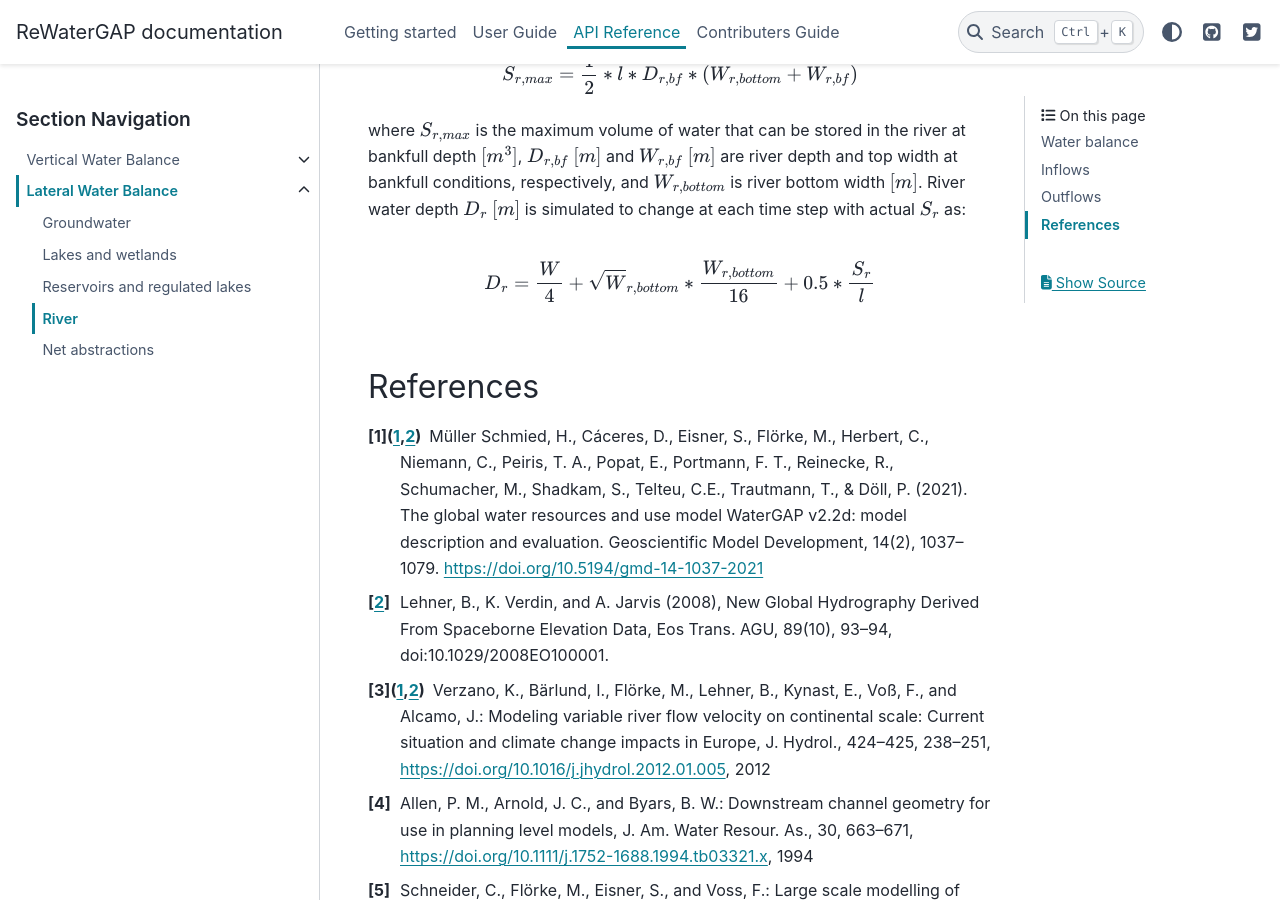
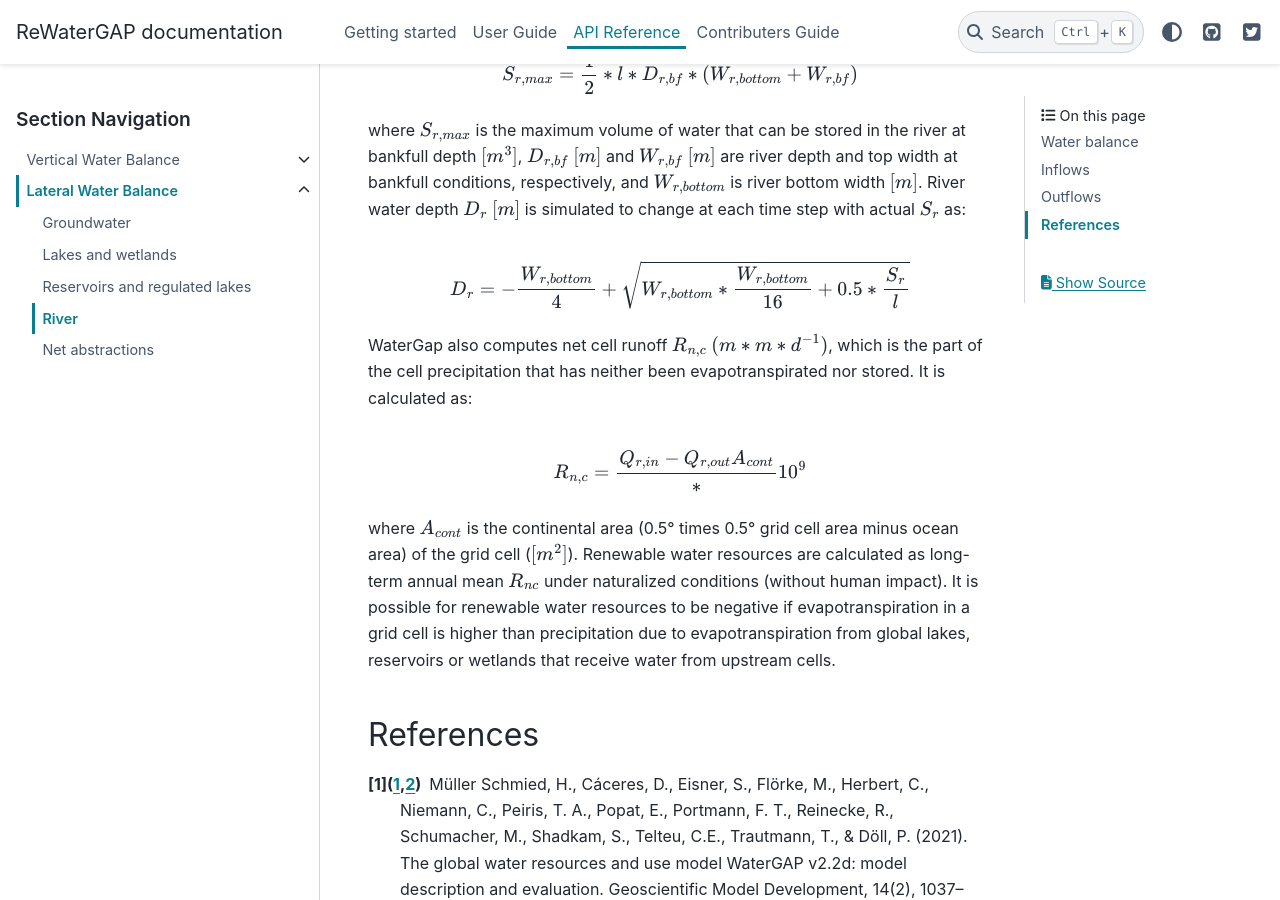
Before and after one commit to HydrologyFrankfurt/ReWaterGAP, a Sphinx documentation site: the page built from docs/api_docs/lateral_water_balance/river.rst, in a window 1280 px wide and 900 px high, scrolled down 1857 px. Built offline with Sphinx 7.4.7 and the PyData theme 0.15.4, drawn with Linux system fonts in a browser that asks for light colours; pages that are not in the unit, such as notebooks, are missing from menus; some of the changed text lies outside the part shown.

Commit message:
Update river.rst

```diff
--- a/docs/api_docs/lateral_water_balance/river.rst
+++ b/docs/api_docs/lateral_water_balance/river.rst
@@ -56,7 +56,14 @@ WaterGAP implements a consistent method for determining daily width and depth as
 where :math:`{S}_{r,max}` is the maximum volume of water that can be stored in the river at bankfull depth :math:`[{m}^3]`, :math:`{D}_{r,bf}` :math:`[{m}]` and :math:`{W}_{r,bf}` :math:`[{m}]` are river depth and top width at bankfull conditions, respectively, and :math:`{W}_{r,bottom}` is river bottom width :math:`[{m}]`. River water depth :math:`{D}_{r}` :math:`[{m}]` is simulated to change at each time step with actual :math:`{S}_{r}` as:
 
 .. math::
-	{D}_{r} = {\frac{W}{4}} + {\sqrt{W}_{r,bottom} * {\frac{{W}_{r,bottom}}{16}} + {0.5} * {\frac{{S}_{r}}{l}}}
+	{D}_{r} = - {\frac{{W}_{r,bottom}}{4}} + {\sqrt{{{W}_{r,bottom}} * {\frac{{W}_{r,bottom}}{16}} + {0.5} * {\frac{{S}_{r}}{l}}}}
+
+WaterGap also computes net cell runoff :math:`{R}_{n,c}` :math:`({m}*{m*d}^{-1})`, which is the part of the cell precipitation that has neither been evapotranspirated nor stored. It is calculated as:
+
+.. math::
+	{R}_{n,c} = \frac{{{Q}_{r,in}-{Q}_{r,out}}{{A}_{cont}}} * {10}^{9}
+
+where :math:`{A}_{cont}` is the continental area (0.5° \times 0.5° grid cell area minus ocean area) of the grid cell (:math:`[m^2]`). Renewable water resources are calculated as long-term annual mean :math:`{R}_{nc}` under naturalized conditions (without human impact). It is possible for renewable water resources to be negative if evapotranspiration in a grid cell is higher than precipitation due to evapotranspiration from global lakes, reservoirs or wetlands that receive water from upstream cells.
 
 References
 ----------
```
Also changed, not shown: other parts of docs/api_docs/lateral_water_balance/river.rst (+2 -2 lines).
